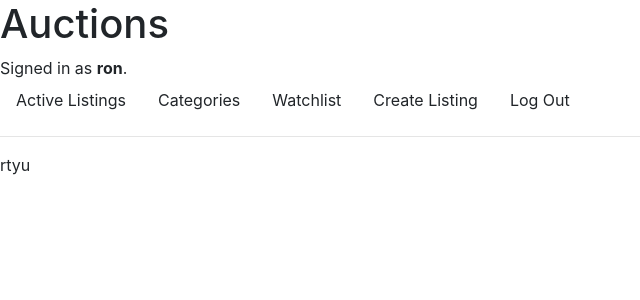
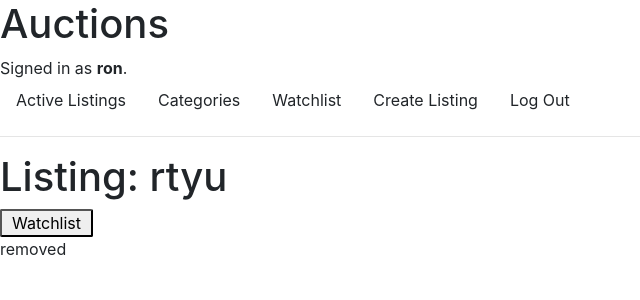
Before and after one commit to UruTe4R/project2-cs50w, a Django app: page /listing/6 in a window 1280 px wide. Shown: the top 300 px of the page, without its empty margins (0-640 px from the left). Run offline with Django 3.2, Linux system fonts and the light colour scheme; a user stored in the database is signed in; data comes from the database, SQL or seed files in the repository; some libraries are stand-ins or nearby versions.

Commit message:
Watchlist Toggle Button instroduced

```diff
--- a/auctions/models.py
+++ b/auctions/models.py
@@ -3,6 +3,8 @@ from django.db import models
 
 
 class User(AbstractUser):
+    watchlist = models.ManyToManyField('Listing', related_name="watchlist", blank=True)
+
     def __str__(self):
         return f"id {self.id} {self.username}"
 
@@ -17,8 +19,6 @@ class Bid(models.Model):
     first_bid = models.DecimalField(max_digits=10, decimal_places=2)
 
     current_bid = models.DecimalField(max_digits=10, decimal_places=2)
-
-    active = models.BooleanField(default=True)
 
     bid_date = models.DateTimeField(auto_now_add=True)
 
@@ -49,6 +49,8 @@ class Listing(models.Model):
 
     category_name = models.ForeignKey(Categories, on_delete=models.CASCADE, related_name="category_name", null=True)
 
+    active = models.BooleanField(default=True)
+
     def __str__(self):
         return f"{self.title} by {self.owner}"
 
--- a/auctions/static/auctions/styles.css
+++ b/auctions/static/auctions/styles.css
@@ -46,6 +46,7 @@ a:hover{
 
 img {
     border-radius: 10px;
+    height: 300px;
 }
 
 .right_container {
@@ -55,14 +56,17 @@ img {
     color: black;
 }
 
-img {
-    height: 300px;
+.watchlist_button {
+    padding: 0 10px;
+    background-color: rgba(0, 0, 0, 0.5)
+    border: 2px solid black;
+    border-radius: 2px;
 }
 
-.details {
-    padding: 10px;
+.listing_on {
+    color: red;
 }
 
-h2, h3 {
-    margin: 0 0 10px 0;
+.listing_off {
+    color: black;
 }
--- a/auctions/templates/auctions/index.html
+++ b/auctions/templates/auctions/index.html
@@ -5,6 +5,7 @@
     <h2>Active Listings</h2>
 
     {% for listing in listings %}
+        {% if listing.active %}
         <a href="{% url 'listing' listing.id %}">
             <div class="container">
                 <div class="image-container">
@@ -18,13 +19,12 @@
                     <div class="details">
                         <h2>{{ listing.title }}</h2>
                         <h3>Price: Add Bid Later</h3>
-                    <div class="date">{{ listing.creation_date }}</div>
+                        <div class="date">Posted on {{ listing.creation_date }}</div>
                     </div>
                 </div>
             </div>
         </a>
-
-
+        {% endif %}
     {% empty %}
         currently no listings
     {% endfor %}
--- a/auctions/templates/auctions/listing.html
+++ b/auctions/templates/auctions/listing.html
@@ -1,5 +1,16 @@
 {% extends 'auctions/layout.html' %}
 
 {% block body %}
-  {{ listing.title }}
+  <h1>Listing: {{ listing.title }}</h1>
+  <form action="{% url 'toggle_watchlist' listing_id=listing.id%}" method="post">
+    {% csrf_token %}
+    {% if listing_presence %}
+      <input class="listing_on watchlist_button" type="submit" value="Watchlist">
+      <p>added</p>
+    {% else %}
+      <input class="listing_off watchlist_button" type="submit" value="Watchlist">
+      <p>removed</p>
+    {% endif %}
+    </form>
+
 {% endblock %}
--- a/auctions/urls.py
+++ b/auctions/urls.py
@@ -13,9 +13,7 @@ urlpatterns = [
     path("add_listing", views.add_listing, name="add_listing"),
     path("categories", views.categories, name="categories"),
     path("listing/<int:listing_id>", views.listing, name="listing"),
+    path("watchlist/toggle/<int:listing_id>", views.add_watchlist, name="toggle_watchlist")
 ]
 
 urlpatterns += static(settings.MEDIA_URL, document_root=settings.MEDIA_ROOT)
-
-if settings.DEBUG:
-    urlpatterns += static(settings.STATIC_URL, document_root=settings.STATIC_ROOT)
--- a/auctions/views.py
+++ b/auctions/views.py
@@ -15,18 +15,27 @@ import os
 
 from .models import User, Listing, Bid, Comment, Reply, Categories
 
-""" 2024-12-22 一旦ここで色んな動画を見あさろうと思う。まだgitにセーブしていない
-画像をテーブルに保存したいが、保存されるのが毎度error.pngになる。なぜか？
-一度画像のサイズを既定のサイズに変える関数を消したがどこかに導入したい。
-CSSもうまいこと行かないからそこもどうにかしないと。。。
+"""
+    2024-12-22 一旦ここで色んな動画を見あさろうと思う。まだgitにセーブしていない
+    画像をテーブルに保存したいが、保存されるのが毎度error.pngになる。なぜか？
+    一度画像のサイズを既定のサイズに変える関数を消したがどこかに導入したい。
+    CSSもうまいこと行かないからそこもどうにかしないと。。。
+
     2024-12-23
     image upload worked. with enctype attribute
-    need to see if add image with url
+    need to see if works with add image from url
+    created "watchlist" field to User class
+    CSS to index.html
+
+    2024-12-24
+    start from watchlist implementation!
 """
+
+
 
 class ListingForm(forms.ModelForm):
     class Meta:
-        model =  Listing
+        model = Listing
         fields = ['title', 'description', 'image_path', 'image_URL', 'first_price', 'category_name']
         # set labels
         labels= {"first_price": "Starting Price($)",
@@ -35,6 +44,15 @@ class ListingForm(forms.ModelForm):
                  }
 
         first_price = forms.DecimalField(max_digits=10, decimal_places=2)
+
+    def clean_first_price(self):
+        """
+        check if price is positive
+        """
+        price = self.cleaned_data["first_price"]
+        if price < 0:
+            raise forms.ValidationError("Price must be positive value.")
+        return price
 
     def clean_image_path(self):
         print("clean_image_path called")
@@ -82,20 +100,52 @@ def index(request):
     if request.method == "POST":
         ...
     else:
-        listings = Listing.objects.all()
+        # get all listings and order by creation date desc with "-"
+        listings = Listing.objects.all().order_by("-creation_date")
         return render(request, "auctions/index.html", {
             "listings": listings
         })
 
 @login_required
+def add_watchlist(request, listing_id):
+    # POST
+    if request.method == "POST":
+        listing = Listing.objects.get(pk=listing_id)
+        if request.user.watchlist.filter(pk=listing_id).exists():
+            request.user.watchlist.remove(listing)
+        else:
+            request.user.watchlist.add(listing)
+        return HttpResponseRedirect(reverse("listing", args=[listing_id]))
+
+    # GET
+    # else:
+    #     listing = Listing.objects.get(pk=listing_id)
+    #     if request.user.watchlist.filter(pk=listing_id).exists():
+    #         return render(request, "auctions/listing.html", {
+    #             "listing_presence": True,
+    #             "listing": listing
+    #         })
+    #     else:
+    #         return render(request, "auctions/listing.html", {
+    #             "listing_presence": False,
+    #             "listing": listing
+    #         })
+
+
+
+@login_required
 def listing(request, listing_id):
-    if (listing := Listing.objects.get(pk=listing_id)):
-
-        return render(request, f"auctions/listing.html", {
-            "listing": listing
-        })
+    if request.method == "POST":
+        ...
     else:
-        return HttpResponseRedirect(reverse("index"))
+        if (listing := Listing.objects.get(pk=listing_id)):
+            listing_presence = request.user.watchlist.filter(pk=listing_id).exists()
+            return render(request, "auctions/listing.html", {
+                "listing": listing,
+                "listing_presence": listing_presence
+            })
+        else:
+            return HttpResponseRedirect(reverse("index"))
 
 @login_required
 def watchlist(request):
```
Also changed, not shown: auctions/migrations/0004_remove_bid_active_listing_active.py (added), auctions/migrations/0005_user_watchlist.py (added), db.sqlite3, media/first_win.png (added), media/teleport_icon.png (added). Lines whose indentation alone changed are shown as unchanged.
